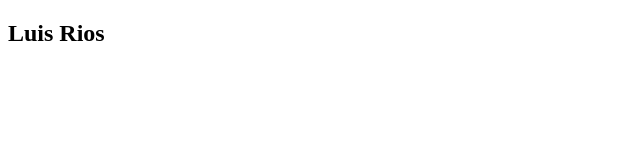
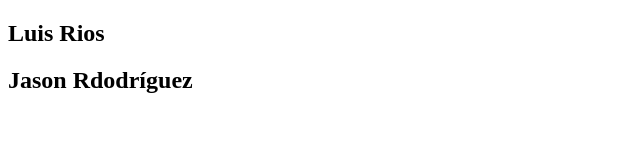
Before and after one commit to Luisriosca/squad-4, a plain HTML site: page index.html in a window 1280 px wide. Shown: the whole page, without its empty margins (0-640 px from the left). Drawn offline with Linux system fonts and the light colour scheme.

Commit message:
Se agrego nuevo cambio

```diff
--- a/index.html
+++ b/index.html
@@ -8,5 +8,6 @@
 </head>
 <body>
     <h2>Luis Rios</h2>
+    <h2>Jason Rdodríguez</h2>
 </body>
 </html>
```
